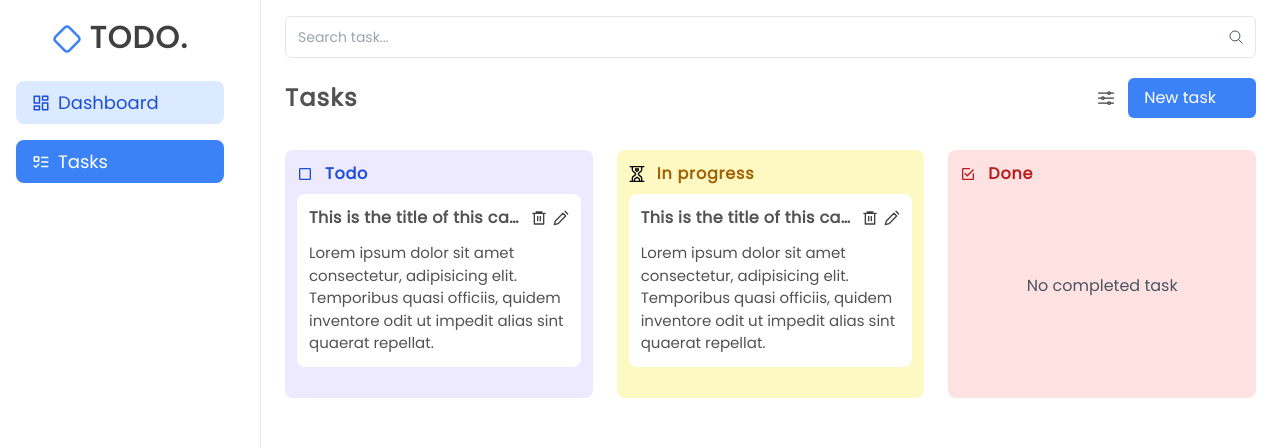
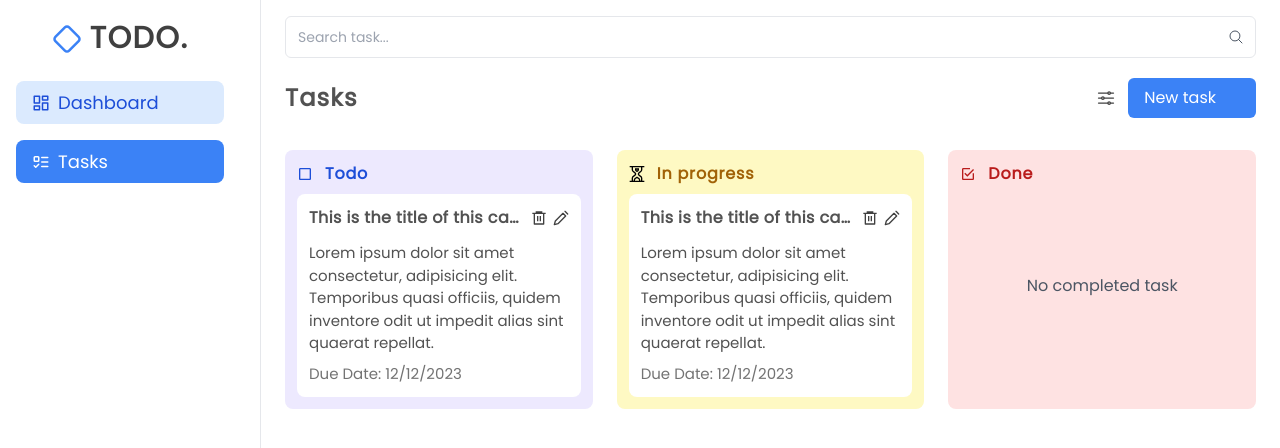
Before and after one commit to Mutah3r/mernifyU-todo-list, a React (Vite) app: page /tasks in a window 1280 px wide. Shown: the top 448 px of the page. Built offline with nearby package versions, Linux system fonts and the light colour scheme; some icons are missing.

Commit message:
update the styling of TaskCard component by adding due date section

```diff
--- a/src/components/TaskCard.jsx
+++ b/src/components/TaskCard.jsx
@@ -1,7 +1,7 @@
 import { RiDeleteBin6Line } from "react-icons/ri";
 import { LuPencil } from "react-icons/lu";
 
-const TaskCard = ({ title, description }) => {
+const TaskCard = ({ title, description, dueDate }) => {
   return (
     <div className="bg-white rounded-lg p-3">
       <div className="flex gap-2 justify-between items-center">
@@ -14,6 +14,7 @@ const TaskCard = ({ title, description }) => {
         </span>
       </div>
       <p className="text-neutral-600 text-[15px] mt-3">{description}</p>
+      <h3 className="text-neutral-500 text-[15px] mt-2">Due Date: {dueDate}</h3>
     </div>
   );
 };
--- a/src/pages/Tasks.jsx
+++ b/src/pages/Tasks.jsx
@@ -37,7 +37,7 @@ const Tasks = () => {
         >
           <div className="mt-2 flex flex-col gap-3">
             <TaskCard
-              taskID="123"
+              dueDate="12/12/2023"
               title="This is the title of this card"
               description="Lorem ipsum dolor sit amet consectetur, adipisicing elit. Temporibus quasi officiis, quidem inventore odit ut impedit alias sint quaerat repellat."
             />
@@ -48,7 +48,7 @@ const Tasks = () => {
         <TaskList title="In progress" icon={<GrInProgress />} type="progress">
           <div className="mt-2 flex flex-col gap-3">
             <TaskCard
-              taskID="123"
+              dueDate="12/12/2023"
               title="This is the title of this card"
               description="Lorem ipsum dolor sit amet consectetur, adipisicing elit. Temporibus quasi officiis, quidem inventore odit ut impedit alias sint quaerat repellat."
             />
```
